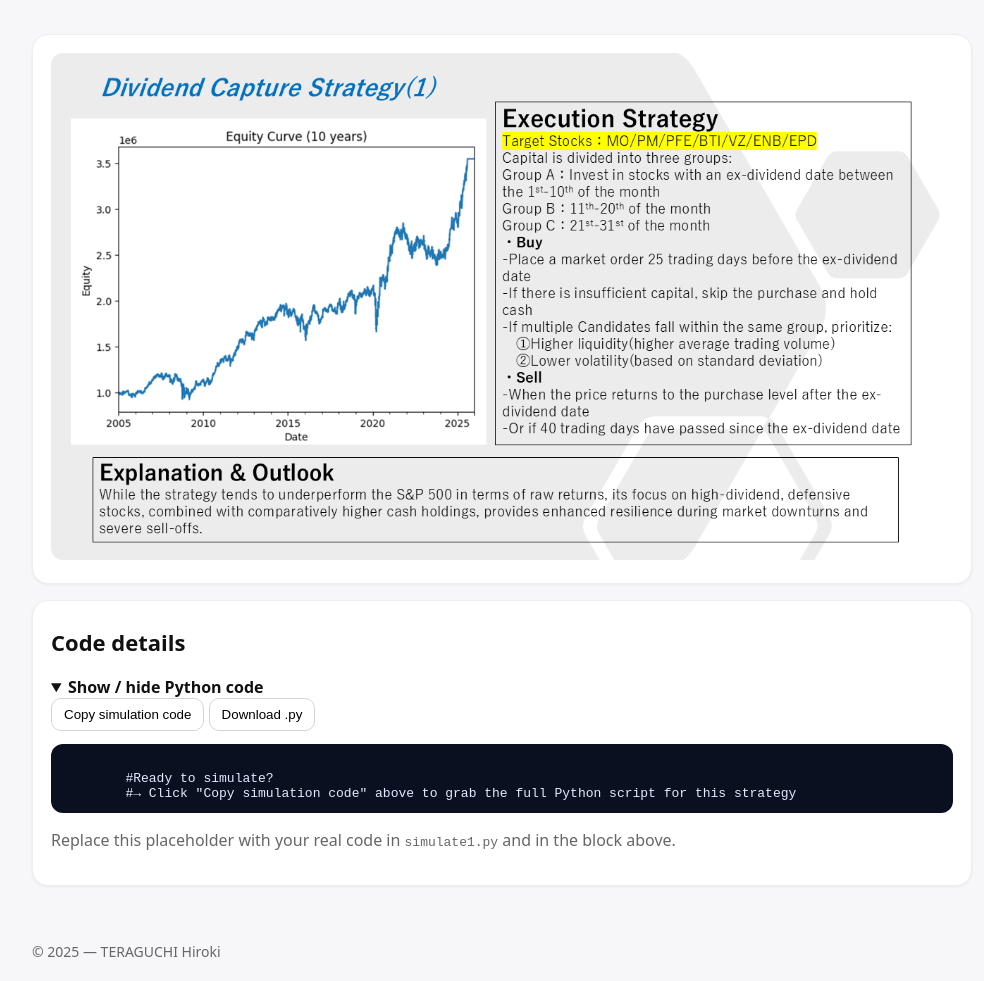
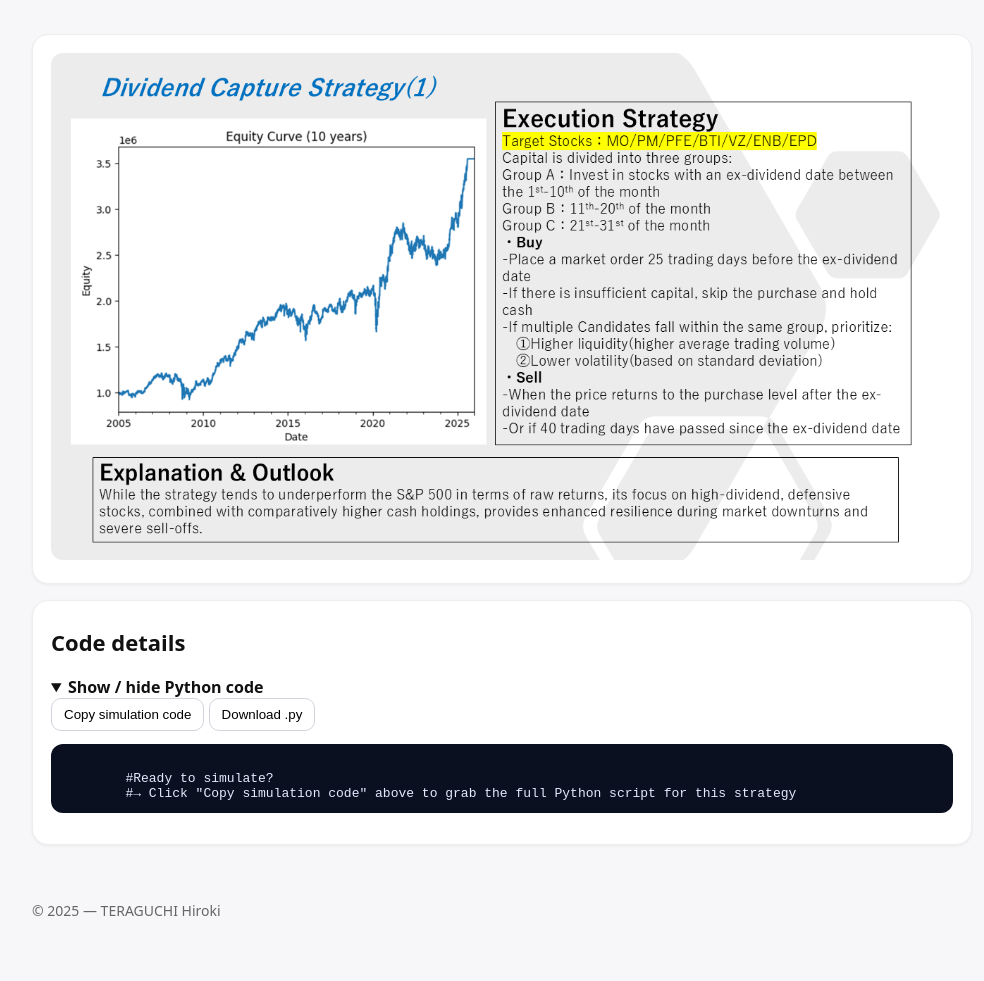
Before and after one commit to hirokiteraguchi-arch/sim-site, a plain HTML site: page strategy-1.html in a window 1280 px wide. Shown: the part 103-1084 px from the top of the page, without its empty margins (138-1122 px from the left). After the commit the page ends 1043 px from the top, so only its background shows below. Drawn offline with Linux system fonts and the light colour scheme.

Commit message:
Update strategy-1.html

```diff
--- a/strategy-1.html
+++ b/strategy-1.html
@@ -33,7 +33,6 @@
         #→ Click "Copy simulation code" above to grab the full Python script for this strategy
 </code></pre>
     </details>
-    <p style="color:#666">Replace this placeholder with your real code in <code>simulate1.py</code> and in the block above.</p>
   </section>
 </main>
 
```
